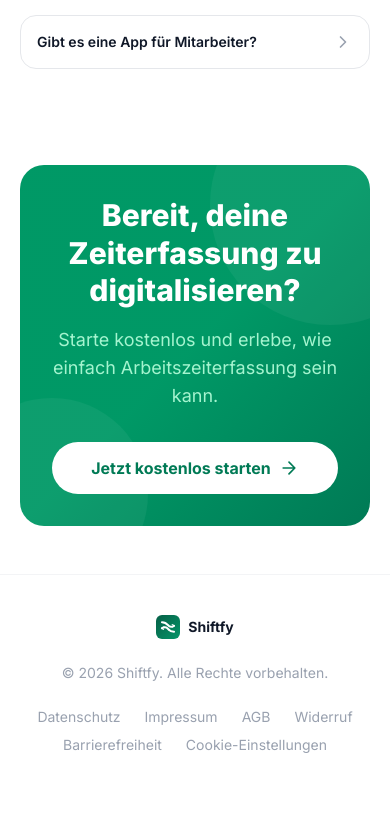
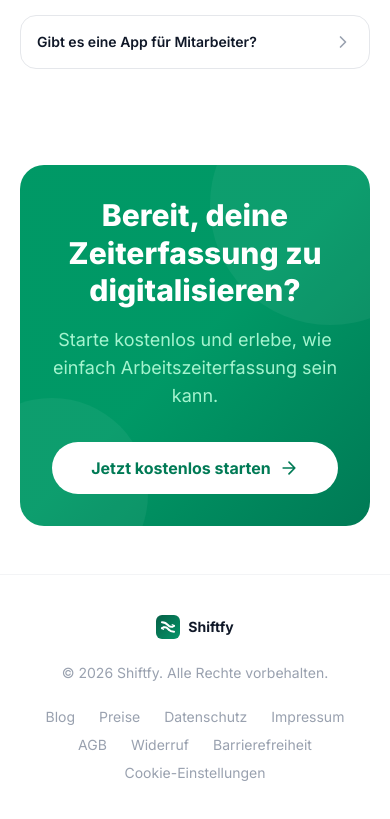
Before and after one commit to eltahawyomar001-eng/SchichtPlan, a Next.js app: page / in a window 390 px wide. Shown: the part 8260-9079 px from the top of the page. Before the commit the page ends 9055 px from the top, so only its background shows below. Built offline with nearby package versions, Linux system fonts and the light colour scheme; no server answers.

Commit message:
feat: add blog link to navbar, mobile menu, and footer

```diff
--- a/messages/en.json
+++ b/messages/en.json
@@ -750,6 +750,7 @@
     "navPricing": "Pricing",
     "navBenefits": "Benefits",
     "navFaq": "FAQ",
+    "navBlog": "Blog",
     "navLogin": "Sign in",
     "navCta": "Get started free",
     "heroBadge": "Digital time tracking for teams",
--- a/src/components/landing/LandingPage.tsx
+++ b/src/components/landing/LandingPage.tsx
@@ -222,6 +222,12 @@
           >
             {t("navFaq")}
           </a>
+          <Link
+            href="/blog"
+            className="text-sm font-medium text-gray-600 hover:text-gray-900 transition-colors"
+          >
+            {t("navBlog")}
+          </Link>
         </div>
 
         {/* CTA + mobile toggle */}
@@ -288,6 +294,13 @@
             >
               {t("navFaq")}
             </a>
+            <Link
+              href="/blog"
+              onClick={() => setMobileOpen(false)}
+              className="block px-3 py-2 rounded-lg text-sm font-medium text-gray-600 hover:bg-gray-100 hover:text-gray-900 transition-colors"
+            >
+              {t("navBlog")}
+            </Link>
             <Link
               href="/login"
               className="block px-3 py-2 rounded-lg text-sm font-medium text-gray-600 hover:bg-gray-100 hover:text-gray-900 transition-colors sm:hidden"
@@ -905,6 +918,15 @@
           © {new Date().getFullYear()} Shiftfy. {t("footerRights")}
         </p>
         <div className="flex flex-wrap items-center justify-center gap-x-6 gap-y-2 text-sm text-gray-400">
+          <Link href="/blog" className="hover:text-gray-600 transition-colors">
+            {t("navBlog")}
+          </Link>
+          <Link
+            href="/pricing"
+            className="hover:text-gray-600 transition-colors"
+          >
+            {t("navPricing")}
+          </Link>
           <Link
             href="/datenschutz"
             className="hover:text-gray-600 transition-colors"
```
Also changed, not shown: messages/de.json.
